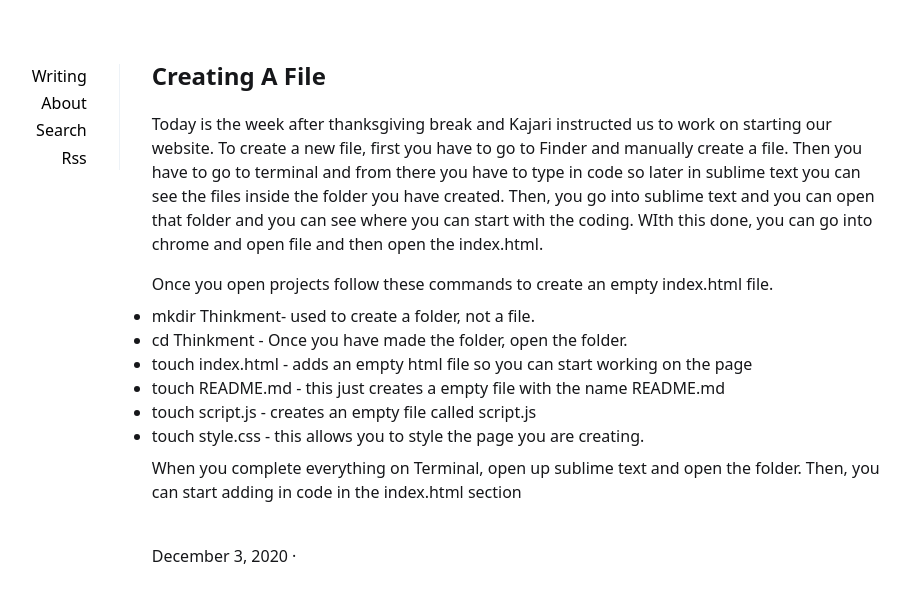
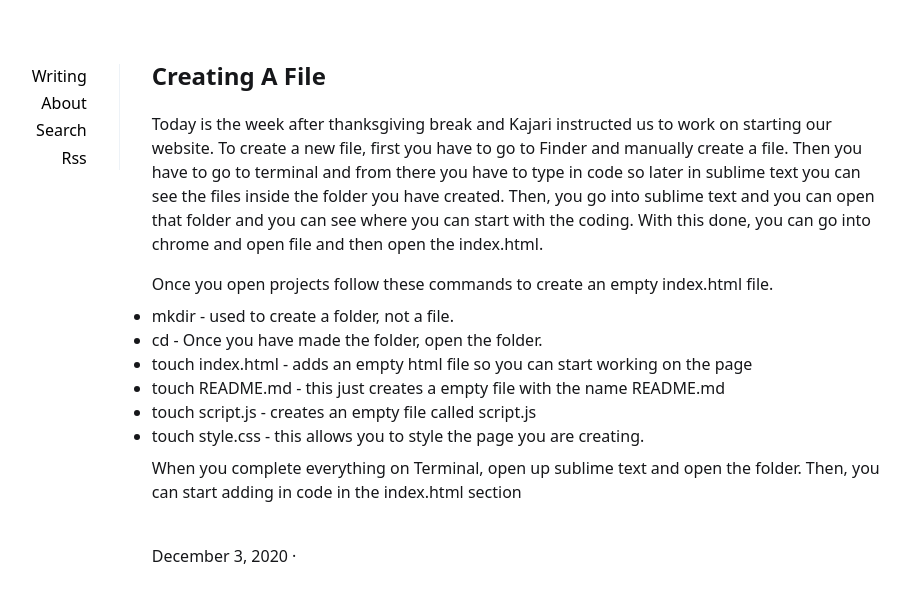
Before and after one commit to celestem406/celestem406.Github.io, a Jekyll site: the page built from _posts/2020-12-03-How-to-create-a-file.md, in a window 1280 px wide. Shown: the top 603 px of the page, without its empty margins (201-1111 px from the left). Built offline with Jekyll 4.4.1, drawn with Linux system fonts in a browser that asks for light colours.

Commit message:
I replaced a few things

```diff
--- a/_posts/2020-12-03-How-to-create-a-file.md
+++ b/_posts/2020-12-03-How-to-create-a-file.md
@@ -5,12 +5,12 @@ description:
 summary:
 tags:
 ---
-Today is the week after thanksgiving break and Kajari instructed us to work on starting our website. To create a new file, first you have to go to Finder and manually create a file. Then you have to go to terminal and from there you have to type in code so later in sublime text you can see the files inside the folder you have created. Then, you go into sublime text and you can open that folder and you can see where you can start with the coding. WIth this done, you can go into chrome and open file and then open the index.html.
+Today is the week after thanksgiving break and Kajari instructed us to work on starting our website. To create a new file, first you have to go to Finder and manually create a file. Then you have to go to terminal and from there you have to type in code so later in sublime text you can see the files inside the folder you have created. Then, you go into sublime text and you can open that folder and you can see where you can start with the coding. With this done, you can go into chrome and open file and then open the index.html.
 
 Once you open projects follow these commands to create an empty index.html file.
 
-* mkdir Thinkment- used to create a folder, not a file.
-* cd Thinkment - Once you have made the folder, open the folder.
+* mkdir <name of folder>- used to create a folder, not a file.
+* cd <name of folder> - Once you have made the folder, open the folder.
 * touch index.html - adds an empty html file so you can start working on the page
 * touch README.md - this just creates a empty file with the name README.md
 * touch script.js - creates an empty file called script.js
```
